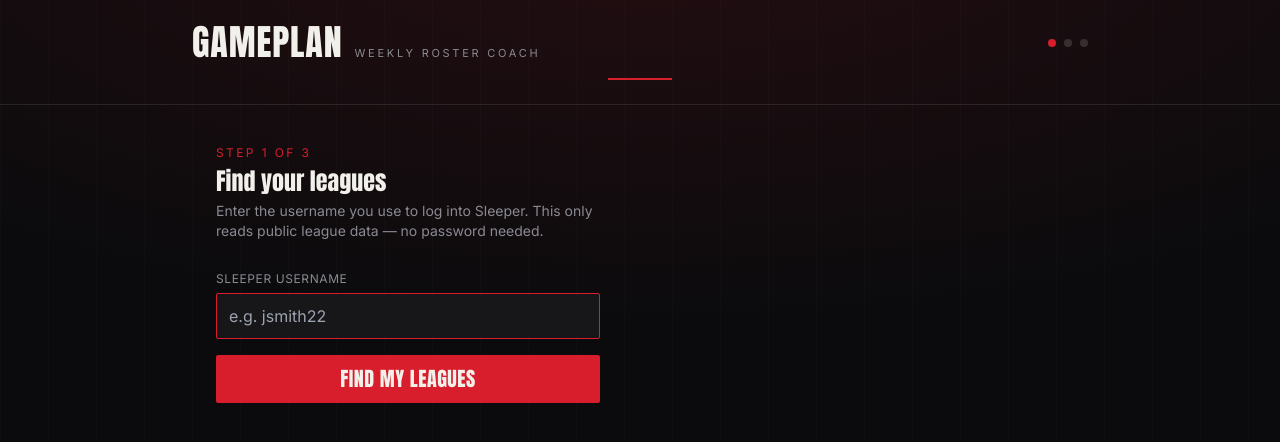
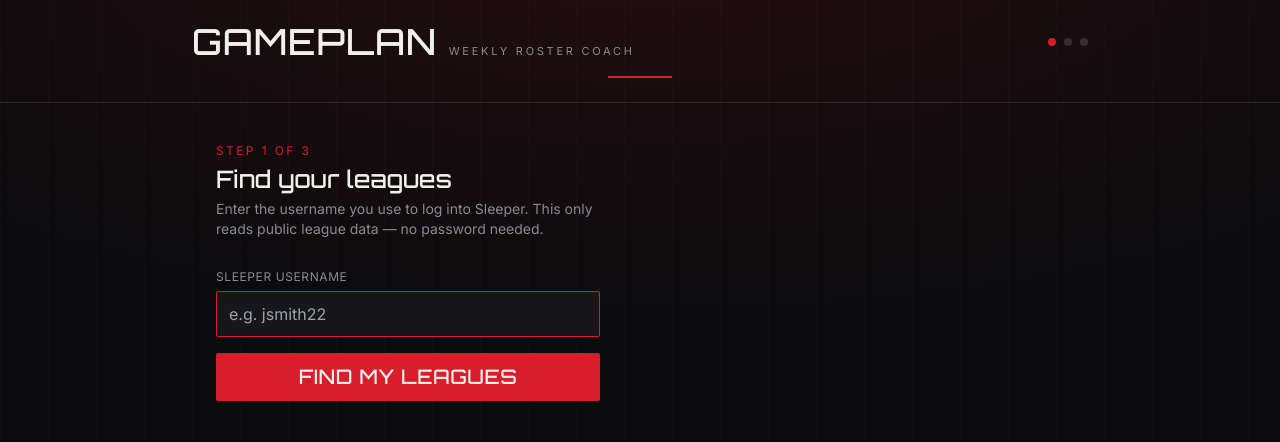
Before and after one commit to coolbreeze5503/sleeper-coach, a Next.js app: page / in a window 1280 px wide. Shown: the top 442 px of the page. Built offline with nearby package versions, Linux system fonts and the light colour scheme.

Commit message:
Replace Anton font with Orbitron in layout

```diff
--- a/app/layout.js
+++ b/app/layout.js
@@ -1,9 +1,9 @@
-import { Anton, Inter, IBM_Plex_Mono } from "next/font/google";
+import { Orbitron, Inter, IBM_Plex_Mono } from "next/font/google";
 import "./globals.css";
 
-const anton = Anton({
+const orbitron = Orbitron({
   subsets: ["latin"],
-  weight: ["400"],
+  weight: ["500", "700", "800"],
   variable: "--font-display",
 });
 
@@ -25,7 +25,7 @@ export const metadata = {
 
 export default function RootLayout({ children }) {
   return (
-    <html lang="en" className={`${anton.variable} ${inter.variable} ${plexMono.variable}`}>
+    <html lang="en" className={`${orbitron.variable} ${inter.variable} ${plexMono.variable}`}>
       <body>{children}</body>
     </html>
   );
```
